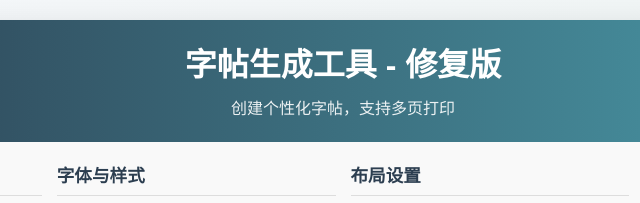
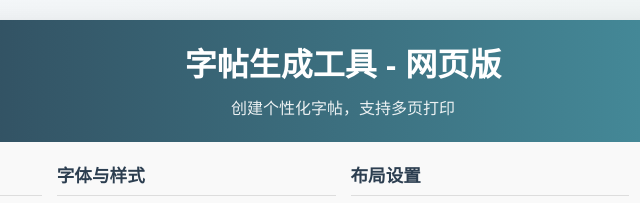
Before and after one commit to veriyoung/veriyoung, a plain HTML site: page index.html in a window 1280 px wide. Shown: the top 203 px of the page, 297-937 px from the left. Drawn offline with Linux system fonts and the light colour scheme.

Commit message:
Update index.html

```diff
--- a/index.html
+++ b/index.html
@@ -288,7 +288,7 @@
 <body>
     <div class="container">
         <header>
-            <h1>字帖生成工具 - 修复版</h1>
+            <h1>字帖生成工具 - 网页版</h1>
             <p class="subtitle">创建个性化字帖，支持多页打印</p>
         </header>
 
```
